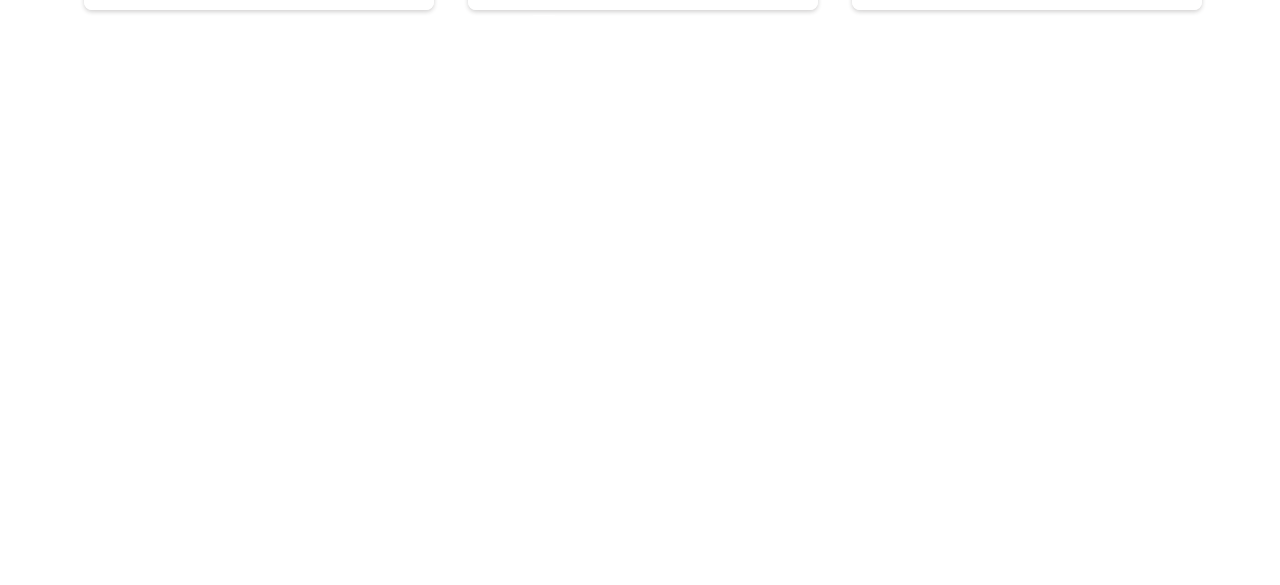
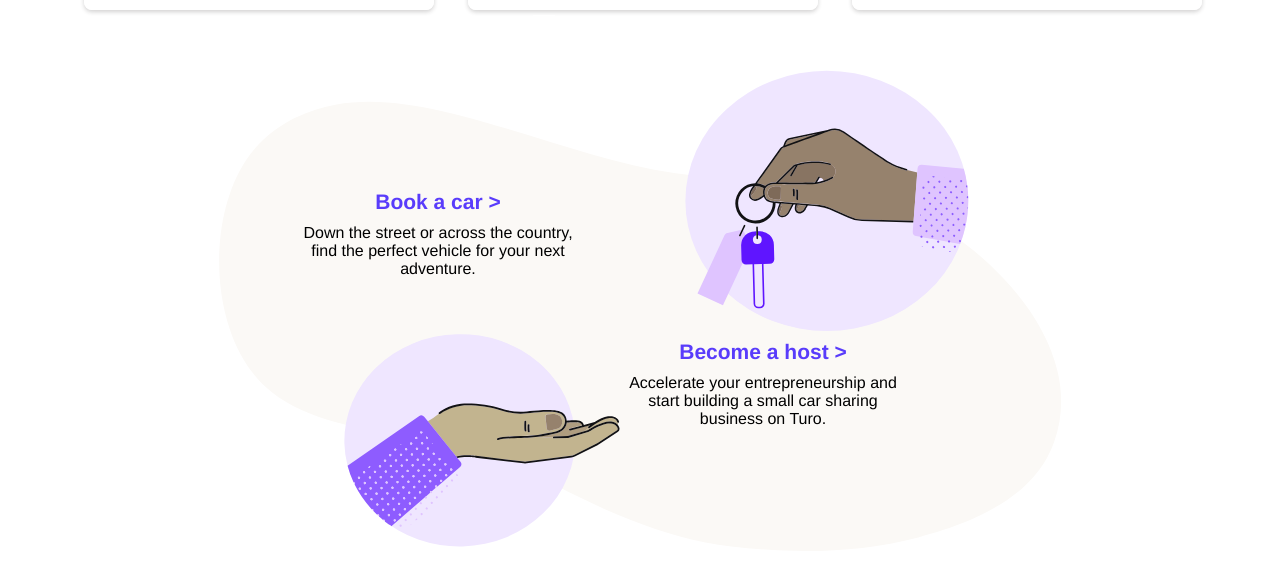
Before and after one commit to Talha-Ali150/turo, a React (Create React App) app: page / in a window 1280 px wide. Shown: the part 4202-4787 px from the top of the page. Before the commit the page ends 4232 px from the top, so only its background shows below. Built offline with nearby package versions, Linux system fonts and the light colour scheme.

Commit message:
img 3 made responsive

```diff
--- a/src/App.js
+++ b/src/App.js
@@ -34,8 +34,8 @@ function App() {
       <GiftCard />
       <Heading3 />
       <Slider5 />
-      {/* <Image3 />
-      <Heading4 />
+      <Image3 />
+      {/* <Heading4 />
       <AccordContainer />
       <ConditionContainer />
       <Footer /> */}
--- a/src/components/Image3/index.css
+++ b/src/components/Image3/index.css
@@ -1,78 +1,109 @@
-.img3Container {
-  width: 60%;
-  margin: 0 auto;
-  position: relative;
-  height: 470px;
+.img3MainContainer {
+  font-family: RlBasisGrotesque, Avenir, Helvetica Neue, Helvetica, sans-serif;
+  margin: 20px 0;
 }
-
-.offer1 {
+.img3Section1 {
+  display: flex;
+  flex-direction: column;
+  align-items: center;
+  width: 83%;
+  margin: 10px auto;
+  max-width: 270px;
+}
+.img3Section1Text1 {
+  margin: 10px 0px;
+  color: #593cfb;
+  font-size: 21px;
+  font-weight: 900;
+}
+.img3Section1Text2 {
+  font-size: 16px;
+  font-weight: 400;
   text-align: center;
-  position: relative;
-  bottom: 370px;
-  width: 30%;
-  left: 135px;
 }
-.offer2 {
+.img3Section2 {
+}
+.img3Section2ImgStyling {
+  width: 100%;
+}
+.img3Section3 {
+  display: flex;
+  flex-direction: column;
+  align-items: center;
+  width: 83%;
+  margin: 10px auto;
+  max-width: 270px;
+}
+.img3Section2Text1 {
+  margin: 10px 0px;
+  color: #593cfb;
+  font-size: 21px;
+  font-weight: 900;
+}
+.img3Section2Text2 {
+  font-size: 16px;
+  font-weight: 400;
   text-align: center;
-  position: relative;
-  bottom: 360px;
-  width: 34%;
-  left: 460px;
 }
-.offer1Head {
-  font-size: 28px;
-  color: #593cfb;
-  font-weight: bold;
-  height: 10px;
+@media only screen and (min-width: 768px) {
+  .img3MainContainer {
+    margin: 20px 0;
+    font-family: RlBasisGrotesque, Avenir, Helvetica Neue, Helvetica, sans-serif;
+    position: relative;
+    max-width: 767px;
+    margin: 20px auto;
+  }
+  .img3Section1 {
+    display: flex;
+    flex-direction: column;
+    align-items: center;
+    width: 83%;
+    margin: 10px auto;
+    max-width: 270px;
+    position: absolute;
+    left: 410px;
+    top: 250px;
+  }
+  .img3Section3 {
+    display: flex;
+    flex-direction: column;
+    align-items: center;
+    width: 83%;
+    margin: 10px auto;
+    max-width: 270px;
+    position: absolute;
+    top: 100px;
+    left: 85px;
+  }
 }
-.offer2Head {
-  font-size: 28px;
-  color: #593cfb;
-  font-weight: bold;
-  height: 10px;
+@media only screen and (min-width: 992px) {
+  .img3MainContainer {
+    margin: 40px 0;
+    font-family: RlBasisGrotesque, Avenir, Helvetica Neue, Helvetica, sans-serif;
+    position: relative;
+    max-width: 844px;
+    margin: 40px auto;
+  }
+  .img3Section1 {
+    display: flex;
+    flex-direction: column;
+    align-items: center;
+    width: 83%;
+    margin: 10px auto;
+    max-width: 270px;
+    position: absolute;
+    left: 410px;
+    top: 250px;
+  }
+  .img3Section3 {
+    display: flex;
+    flex-direction: column;
+    align-items: center;
+    width: 83%;
+    margin: 10px auto;
+    max-width: 270px;
+    position: absolute;
+    top: 100px;
+    left: 85px;
+  }
 }
-.offer1Para {
-}
-.offer2Para {
-}
-
-@media only screen and (max-width: 1200px) and (min-width: 992px){
-  .img3Container {
-    width: 75%;
-    margin: 0 auto;
-    position: relative;
-    height: 470px;
-  }
-
-  .offer1 {
-    text-align: center;
-    position: relative;
-    bottom: 370px;
-    width: 30%;
-    left: 135px;
-  }
-  .offer2 {
-    text-align: center;
-    position: relative;
-    bottom: 360px;
-    width: 34%;
-    left: 460px;
-  }
-  .offer1Head {
-    font-size: 28px;
-    color: #593cfb;
-    font-weight: bold;
-    height: 10px;
-  }
-  .offer2Head {
-    font-size: 28px;
-    color: #593cfb;
-    font-weight: bold;
-    height: 10px;
-  }
-  .offer1Para {
-  }
-  .offer2Para {
-  }
-
-}
--- a/src/components/Image3/index.js
+++ b/src/components/Image3/index.js
@@ -1,23 +1,25 @@
 import React from "react";
 import "./index.css";
-import { ReactComponent as ServicesImg } from "../../images/services.svg";
+import servicesImg from "../../images/services.svg";
 
 export default function Image3() {
   return (
-    <div className="img3Container">
-      <ServicesImg />
-      <div className="offer1">
-        <p className="offer1Head">Book a car &gt;</p>
-        <p className="offer1Para">
+    <div className="img3MainContainer">
+      <div className="img3Section1">
+        <p className="img3Section1Text1">Become a host &gt;</p>
+        <p className="img3Section1Text2">
+          Accelerate your entrepreneurship and start building a small car
+          sharing business on Turo.
+        </p>
+      </div>
+      <div className="img3Section2">
+        <img className="img3Section2ImgStyling" src={servicesImg} />
+      </div>
+      <div className="img3Section3">
+        <p className="img3Section2Text1">Book a car &gt;</p>
+        <p className="img3Section2Text2">
           Down the street or across the country, find the perfect vehicle for
           your next adventure.
-        </p>
-      </div>
-      <div className="offer2">
-        <p className="offer2Head">Become a host &gt;</p>
-        <p className="offer2Para">
-          Accelerate your entrepreneurship and start building a small car
-          sharing business on Turo.
         </p>
       </div>
     </div>
--- a/src/components/Slider5/index.js
+++ b/src/components/Slider5/index.js
@@ -133,7 +133,7 @@ export default function Slider5() {
         </div>
       </div>
       {isMobile && (
-        <Carousel ref={carouselRef} draggable slidesToShow={1}>
+        <Carousel className="slider5MainContainer" ref={carouselRef} draggable slidesToShow={1}>
           {cardProps.map((item) => {
             return (
               <Card5
@@ -148,7 +148,7 @@ export default function Slider5() {
         </Carousel>
       )}
       {isTablet && (
-        <Carousel ref={carouselRef} draggable slidesToShow={2}>
+        <Carousel className="slider5MainContainer" ref={carouselRef} draggable slidesToShow={2}>
           {cardProps.map((item) => {
             return (
               <Card5
@@ -163,7 +163,7 @@ export default function Slider5() {
         </Carousel>
       )}
       {isLaptop && (
-        <Carousel ref={carouselRef} draggable slidesToShow={3}>
+        <Carousel className="slider5MainContainer" ref={carouselRef} draggable slidesToShow={3}>
           {cardProps.map((item) => {
             return (
               <Card5
```
